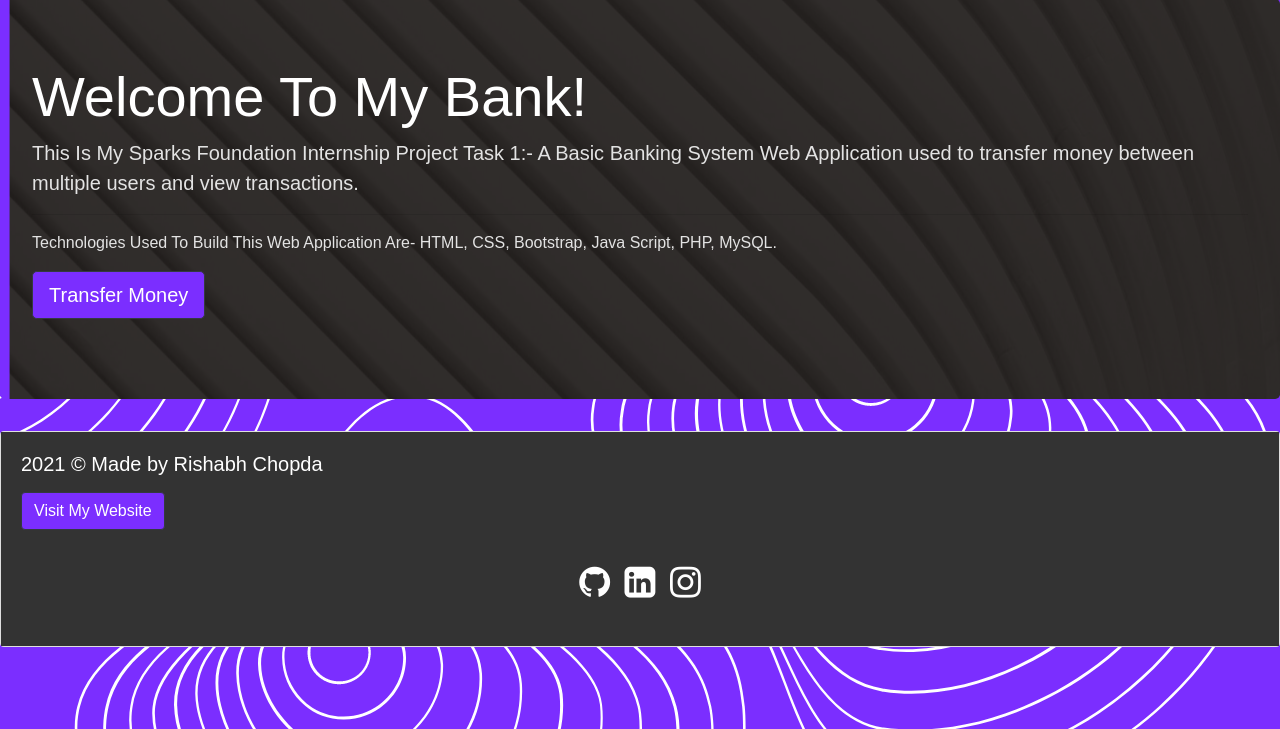
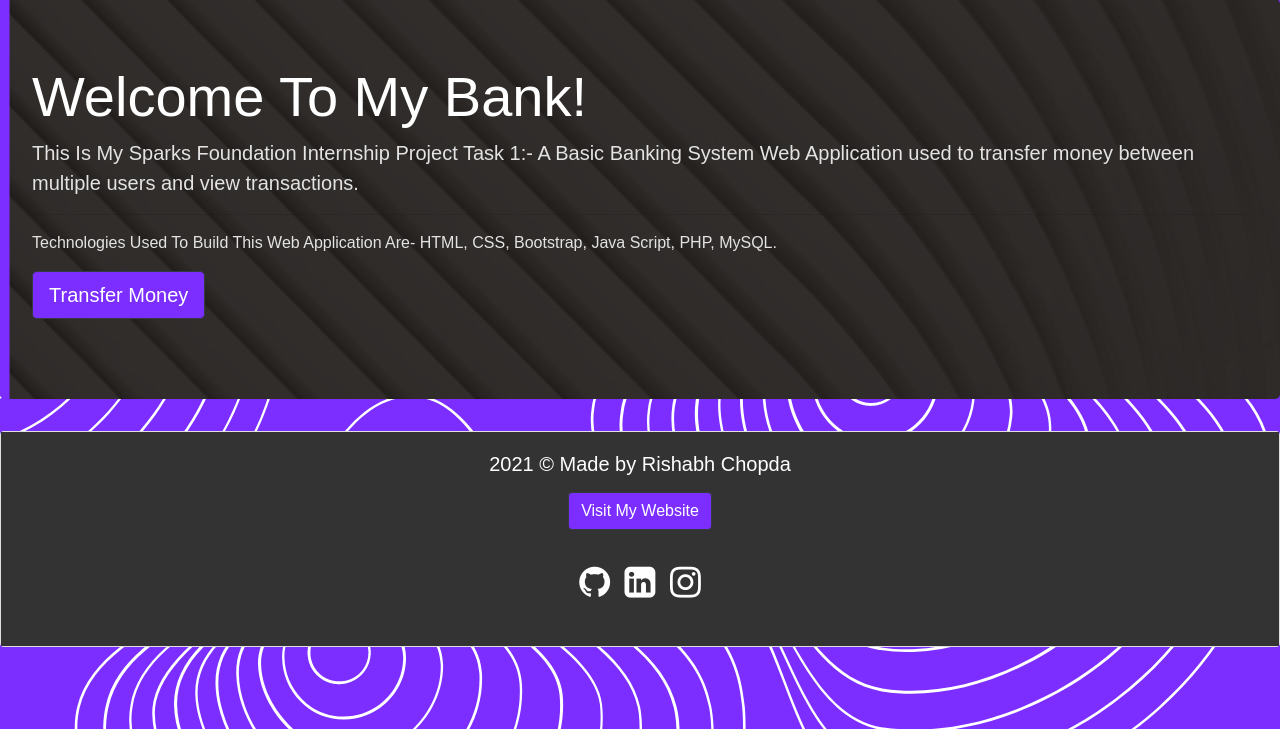
Before and after one commit to rishabhc9/Basic-Banking-System, a PHP site: page / in a window 1280 px wide. Shown: the part 57-786 px from the top of the page. Run offline with PHP 8.4, Linux system fonts and the light colour scheme.

Commit message:
TSF Internship Task 1

```diff
--- a/index.php
+++ b/index.php
@@ -48,7 +48,7 @@
      </div></div>-->
      <div class="card">
 
-  <div  style="background-color:#333" class="card-body">
+  <div  style="background-color:#333;text-align: center;" class="card-body">
     <h5 style="color:white;"class="card-title">2021 © Made by Rishabh Chopda</h5>
     <p class="card-text"></p>
    <a style="background-color:#7b2eff;"href="https://rishabhc9.github.io/rishabhchopda/" class="btn btn-dark">Visit My Website</a></li>
```
Also changed, not shown: 1 other file.
